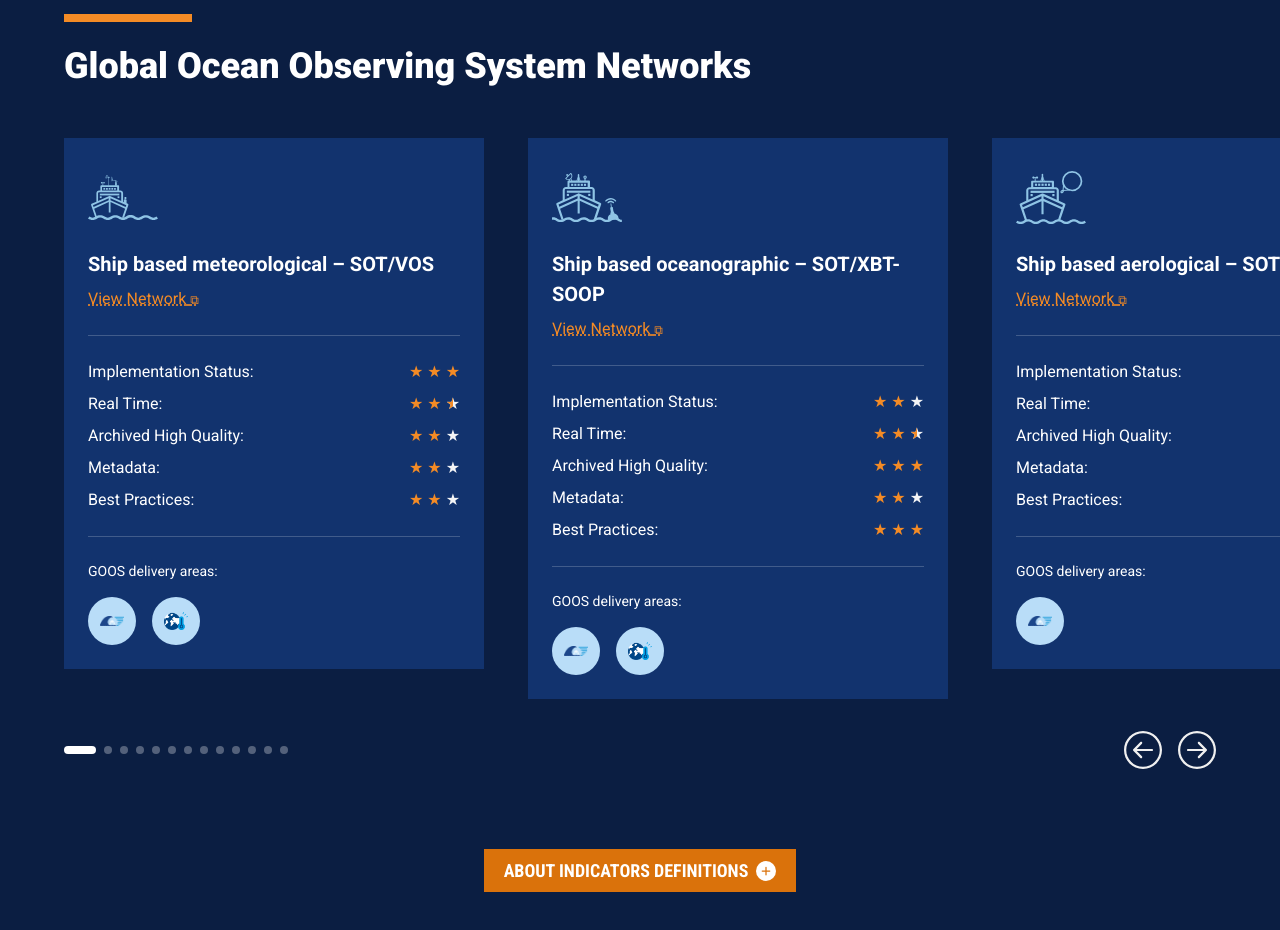
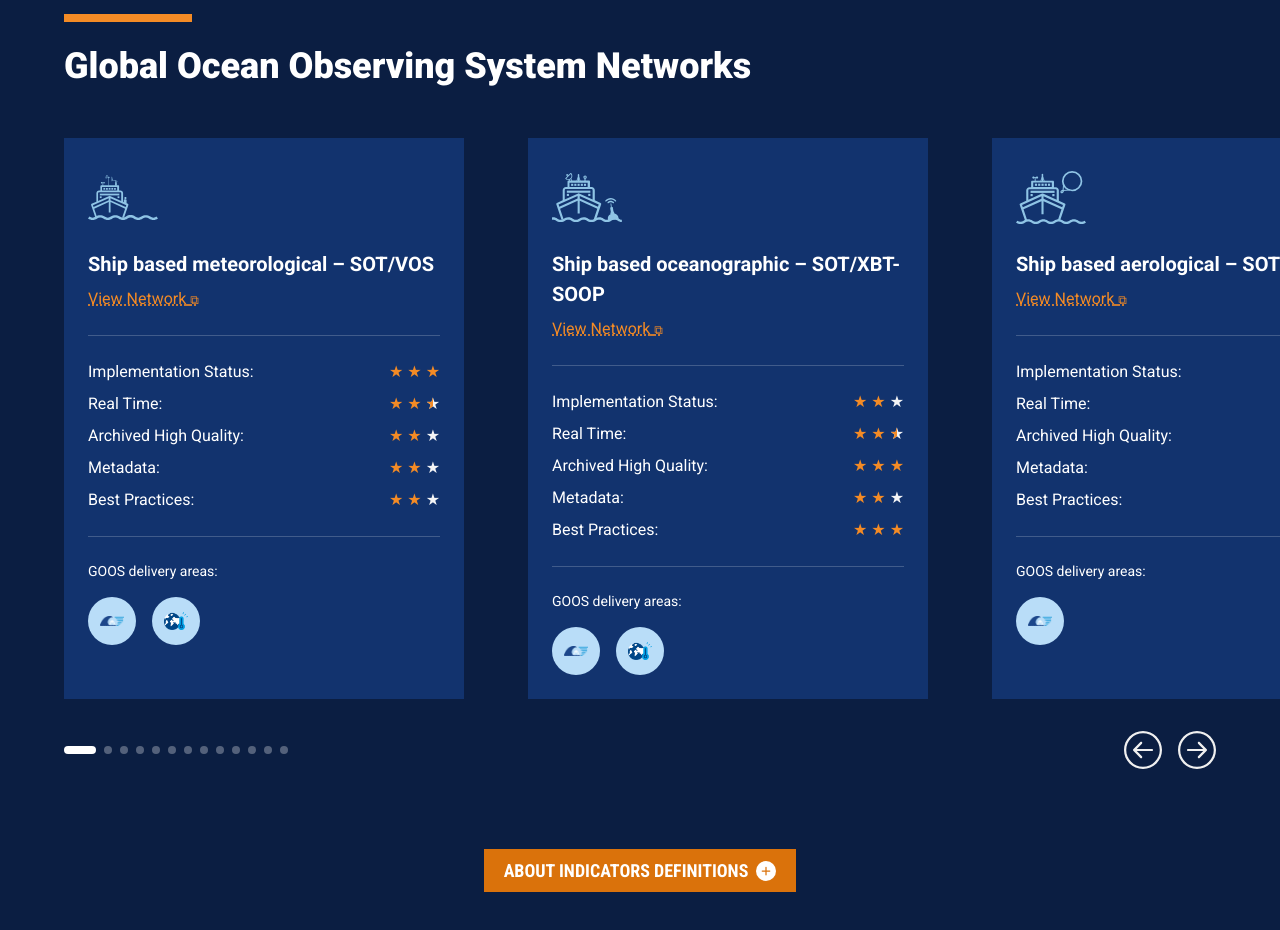
Before and after one commit to OceanOPS/oceanops-report-card, a React (Vite) app: page /#map-section in a window 1280 px wide. Shown: the part 5920-6850 px from the top of the page. Built offline with nearby package versions, Linux system fonts and the light colour scheme; a web font is replaced by a local one.

Commit message:
Adjust network cards to uniform height in carousel

```diff
--- a/src/components/NetworkCard.tsx
+++ b/src/components/NetworkCard.tsx
@@ -184,7 +184,7 @@ export default function NetworkCard({
   }
 
   return (
-    <article className={`${backgroundColor} p-6 flex flex-col gap-6 w-[420px] ${className}`}>
+    <article className={`${backgroundColor} p-6 flex flex-col gap-6 w-full h-full ${className}`}>
       {/* Icon and Title */}
       <div className="flex flex-col gap-4 min-h-[88px]">
         <div className="h-[71px] w-[70px]">
--- a/src/components/NetworkCarousel.tsx
+++ b/src/components/NetworkCarousel.tsx
@@ -177,11 +177,11 @@ export default function NetworkCarousel({
 
       {/* Embla Carousel Container */}
       <div className="overflow-hidden px-12 md:px-16 pb-4" ref={emblaRef}>
-        <div className="flex cursor-grab active:cursor-grabbing">
+        <div className="flex cursor-grab active:cursor-grabbing items-stretch">
           {cards.map((card, index) => (
             <div
               key={index}
-              className="flex-[0_0_auto] min-w-0 mr-16"
+              className="flex-[0_0_auto] min-w-0 mr-16 flex"
               style={{ flexBasis: '400px' }}
             >
               <NetworkCard
```
